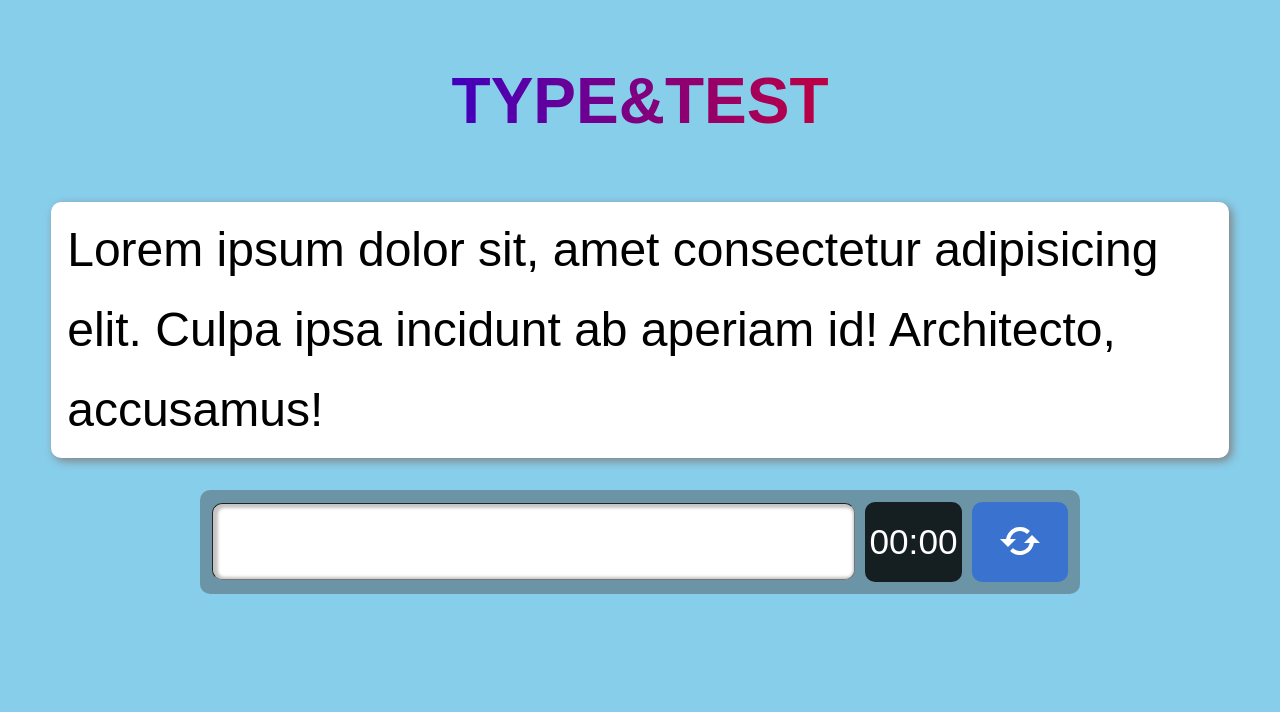
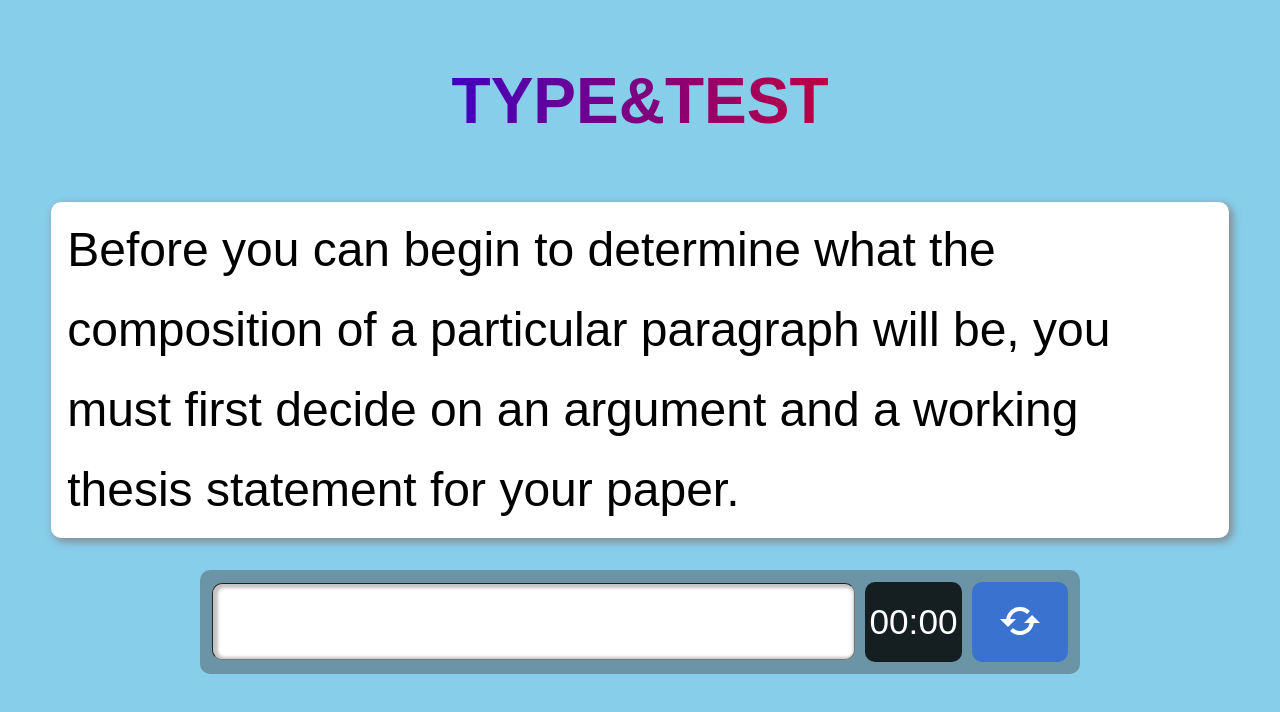
Before and after one commit to Mithungith/type-speed-testing-app, a React (Create React App) app: page / in a window 1280 px wide. Shown: the top 712 px of the page. Built offline with nearby package versions, Linux system fonts and the light colour scheme.

Commit message:
some modification

```diff
--- a/src/Ui.js
+++ b/src/Ui.js
@@ -8,7 +8,7 @@ export default function Ui() {
   const [score,setScore] = useState(0);
   const [visible,setVisible] = useState(true);
   const typeString =
-    "Lorem ipsum dolor sit, amet consectetur adipisicing elit. Culpa ipsa incidunt ab aperiam id! Architecto, accusamus!";
+    "Before you can begin to determine what the composition of a particular paragraph will be, you must first decide on an argument and a working thesis statement for your paper.";
   const newArr = typeString.split(' ');
 
   function handleKeyDown(e) {
@@ -78,7 +78,7 @@ export default function Ui() {
     window.location.reload();
   }
   function handleFocus() {
-    handleInterval(.25);
+    handleInterval(1);
   }
 
   return (
@@ -101,7 +101,7 @@ export default function Ui() {
           <BiRefresh className='icon'/>
         </div>
       </div>
-      <div><h2 style={{display:visible?'none':null,position:'relative',marginBottom:'2rem'}}>SCORE: {score} PER MINUTE</h2></div>
+      <div><h2 style={{display:visible?'none':null,position:'relative',marginBottom:'2rem'}}>SCORE: {score} WPM</h2></div>
     </div>
   );
 }
```
